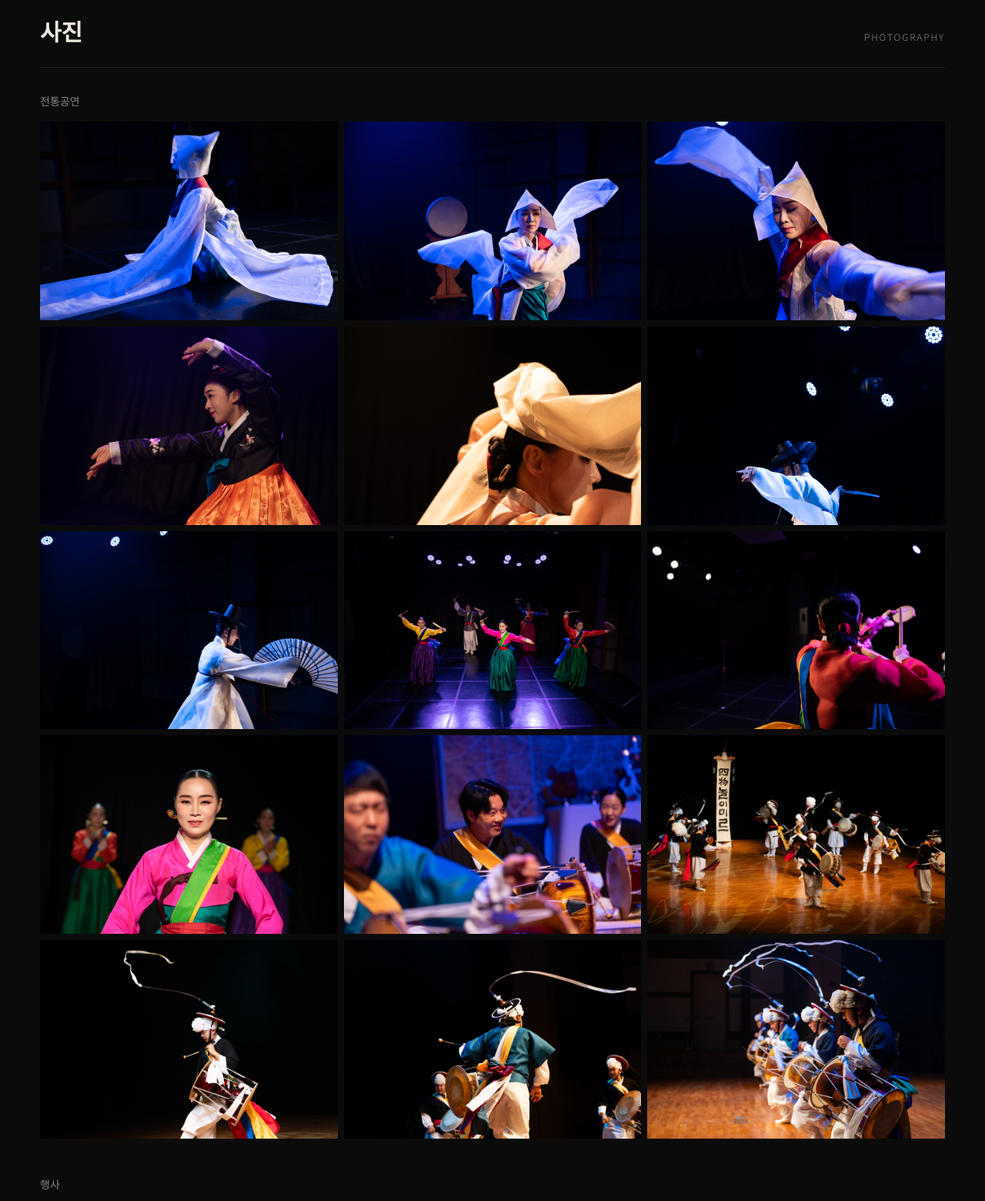
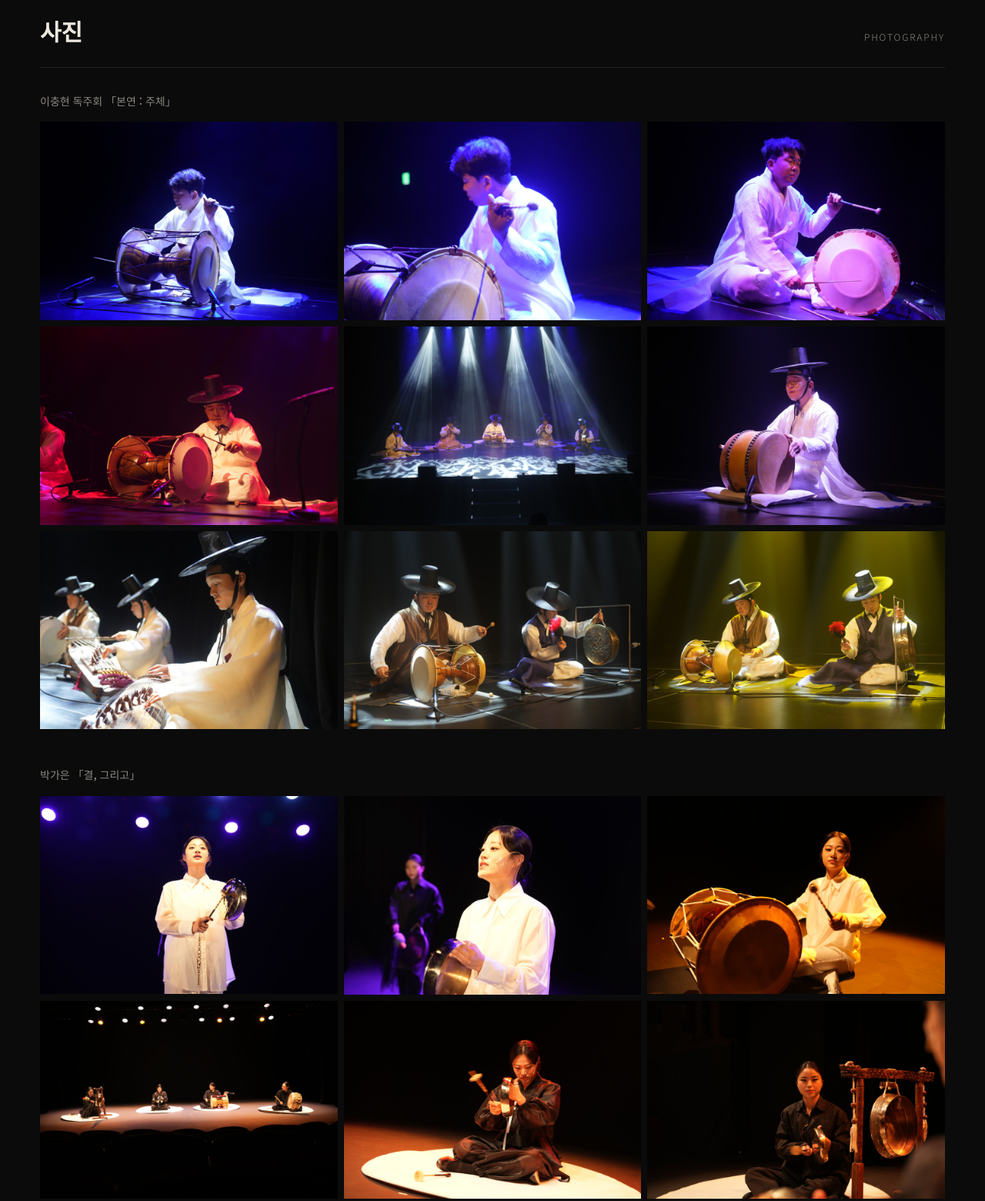
Before and after one commit to bsg980601-creator/a-moment-lab-portfolio, a plain HTML site: page index.html in a window 1280 px wide. Shown: the part 1480-3040 px from the top of the page at 77% size. Drawn offline with Linux system fonts and the light colour scheme.

Commit message:
공연사진 추가: 이충현 독주회 「본연 : 주체」 9장 · 박가은 「결, 그리고」 9장
Co-Authored-By: Claude Opus 5.5 <noreply@anthropic.com>

```diff
--- a/index.html
+++ b/index.html
@@ -191,6 +191,32 @@
   <section id="photo">
     <div class="sec-head"><h2>사진</h2><span>Photography</span></div>
 
+    <h3 class="sub">이충현 독주회 「본연 : 주체」</h3>
+    <div class="photos">
+      <button><img src="photo_lee/DSC04780.jpg" alt="이충현 독주회" loading="lazy"></button>
+      <button><img src="photo_lee/DSC04818.jpg" alt="이충현 독주회" loading="lazy"></button>
+      <button><img src="photo_lee/DSC04833.jpg" alt="이충현 독주회" loading="lazy"></button>
+      <button><img src="photo_lee/DSC04912.jpg" alt="이충현 독주회" loading="lazy"></button>
+      <button><img src="photo_lee/DSC04936.jpg" alt="이충현 독주회" loading="lazy"></button>
+      <button><img src="photo_lee/DSC04977.jpg" alt="이충현 독주회" loading="lazy"></button>
+      <button><img src="photo_lee/DSC05092.jpg" alt="이충현 독주회" loading="lazy"></button>
+      <button><img src="photo_lee/DSC05295.jpg" alt="이충현 독주회" loading="lazy"></button>
+      <button><img src="photo_lee/DSC05393.jpg" alt="이충현 독주회" loading="lazy"></button>
+    </div>
+
+    <h3 class="sub">박가은 「결, 그리고」</h3>
+    <div class="photos">
+      <button><img src="photo_pga/DSC06050.jpg" alt="박가은 결, 그리고" loading="lazy"></button>
+      <button><img src="photo_pga/DSC06065.jpg" alt="박가은 결, 그리고" loading="lazy"></button>
+      <button><img src="photo_pga/DSC06103.jpg" alt="박가은 결, 그리고" loading="lazy"></button>
+      <button><img src="photo_pga/DSC06189.jpg" alt="박가은 결, 그리고" loading="lazy"></button>
+      <button><img src="photo_pga/DSC06195.jpg" alt="박가은 결, 그리고" loading="lazy"></button>
+      <button><img src="photo_pga/DSC06230.jpg" alt="박가은 결, 그리고" loading="lazy"></button>
+      <button><img src="photo_pga/DSC06368.jpg" alt="박가은 결, 그리고" loading="lazy"></button>
+      <button><img src="photo_pga/DSC06429.jpg" alt="박가은 결, 그리고" loading="lazy"></button>
+      <button><img src="photo_pga/DSC06534.jpg" alt="박가은 결, 그리고" loading="lazy"></button>
+    </div>
+
     <h3 class="sub">전통공연</h3>
     <div class="photos">
       <button><img src="dance1/DSC01033.jpg" alt="전통공연" loading="lazy"></button>
```
Also changed, not shown: photo_lee/DSC04780.jpg (added), photo_lee/DSC04818.jpg (added), photo_lee/DSC04833.jpg (added), photo_lee/DSC04912.jpg (added), photo_lee/DSC04936.jpg (added), photo_lee/DSC04977.jpg (added), photo_lee/DSC05092.jpg (added), photo_lee/DSC05295.jpg (added), photo_lee/DSC05393.jpg (added), photo_pga/DSC06050.jpg (added), photo_pga/DSC06065.jpg (added), photo_pga/DSC06103.jpg (added), photo_pga/DSC06189.jpg (added), photo_pga/DSC06195.jpg (added), 4 more files.
